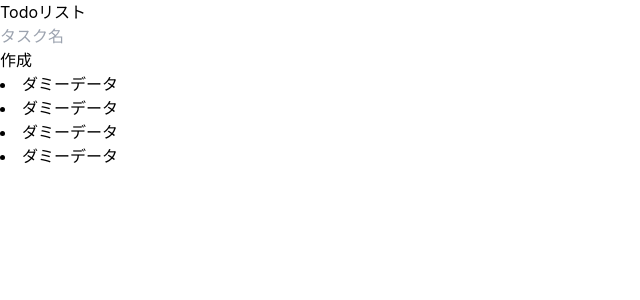
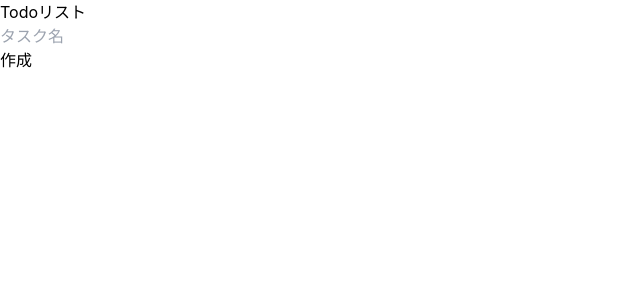
Before and after one commit to nishitin/zustand-practice, a Next.js app: page / in a window 1280 px wide. Shown: the top 300 px of the page, without its empty margins (0-640 px from the left). Built offline with nearby package versions, Linux system fonts and the light colour scheme.

Commit message:
feat: Todoの大枠の機能作成

```diff
--- a/package.json
+++ b/package.json
@@ -15,7 +15,7 @@
     "react": "17.0.2",
     "react-dom": "17.0.2",
     "tailwindcss": "^3.0.23",
-    "zustand": "^3.7.1"
+    "zustand": "^3.7.2"
   },
   "devDependencies": {
     "@types/node": "17.0.23",
--- a/src/components/screens/TodoScreens/components/ Button.tsx
+++ b/src/components/screens/TodoScreens/components/ Button.tsx
@@ -1,5 +1,18 @@
 import React from 'react'
+import { todoStore } from '../../../../../store/todoStore'
 
-export const Button = () => {
-  return <button>作成</button>
+type Props = {
+  text: string
 }
+
+export const Button: React.VFC<Props> = (props) => {
+  const { text } = props // メモメモ
+  const { addTodo } = todoStore((state) => state)
+
+  const onSubmit = () => {
+    if (text === '') return
+
+    addTodo(text)
+  }
+  return <button onClick={onSubmit}>作成</button>
+}
--- a/src/components/screens/TodoScreens/components/Form.tsx
+++ b/src/components/screens/TodoScreens/components/Form.tsx
@@ -1,15 +1,19 @@
-import { HtmlProps } from 'next/dist/shared/lib/html-context'
 import { ChangeEvent, useState } from 'react'
-import { useTodoScreenState } from './hooks'
+import { Button } from './ Button'
 
 export const Form = () => {
-  const { name, onChangeForm } = useTodoScreenState()
+  const [text, setText] = useState<string>('')
+
+  const onChangeForm = (e: ChangeEvent<HTMLInputElement>) => {
+    setText(e.target.value)
+  }
 
   return (
     <div>
       <form>
-        <input placeholder="タスク名" value={name} onChange={onChangeForm} />
+        <input placeholder="タスク名" value={text} onChange={onChangeForm} />
       </form>
+      <Button text={text} />
     </div>
   )
 }
--- a/src/components/screens/TodoScreens/components/List.tsx
+++ b/src/components/screens/TodoScreens/components/List.tsx
@@ -1,12 +1,20 @@
 import React from 'react'
+import { todoStore } from '../../../../../store/todoStore'
+import { Todo } from '../../../../../types/Todo'
 
 export const List = () => {
+  const { todos } = todoStore()
   return (
     <div>
-      <li>ダミーデータ</li>
-      <li>ダミーデータ</li>
-      <li>ダミーデータ</li>
-      <li>ダミーデータ</li>
+      {todos.map((e: any) => {
+        return (
+          <div key={e.id}>
+            <div>{e.text}</div>
+            <div>{e.completed! ? '完了' : '未完了'}</div>
+            <button>削除</button>
+          </div>
+        )
+      })}
     </div>
   )
 }
--- a/src/components/screens/TodoScreens/components/hooks/index.tsx
+++ /dev/null
@@ -1,14 +0,0 @@
-import { ChangeEvent, useState } from 'react'
-
-export const useTodoScreenState = () => {
-  const [name, setName] = useState('')
-
-  const onChangeForm = (e: ChangeEvent<HTMLInputElement>) => {
-    setName(e.target.value)
-  }
-
-  return {
-    name,
-    onChangeForm,
-  }
-}
--- a/src/components/screens/TodoScreens/index.tsx
+++ b/src/components/screens/TodoScreens/index.tsx
@@ -1,4 +1,3 @@
-import { Button } from './components/ Button'
 import { Form } from './components/Form'
 import { List } from './components/List'
 
@@ -7,7 +6,6 @@ export const TodoScreen = () => {
     <div>
       <h1>Todoリスト</h1>
       <Form />
-      <Button />
       <List />
     </div>
   )
--- a/store/todoStore.ts
+++ b/store/todoStore.ts
@@ -1,11 +1,17 @@
-import create from 'zustand/react'
+import create from 'zustand'
 import { Todo } from '../types/Todo'
 
 export const todoStore = create<Todo>((set) => ({
-  todos: [],
-  addTodo: () =>
+  todos: [], //ここがstate
+  addTodo: (text) =>
     set((state: any) => ({
-      todos: [...state.todos, {}],
+      todos: [
+        ...state.todos,
+        {
+          text: text,
+          completed: false,
+        },
+      ],
     })),
   removeTodo: (id: string) =>
     set((state: any) => ({
--- a/types/Todo.ts
+++ b/types/Todo.ts
@@ -1,3 +1,5 @@
 export type Todo = {
   todos: string[]
+  addTodo: (text: string) => void
+  removeTodo: (id: string) => void
 }
```
Also changed, not shown: 1 other file (tests, documents, lock files or other folders).
